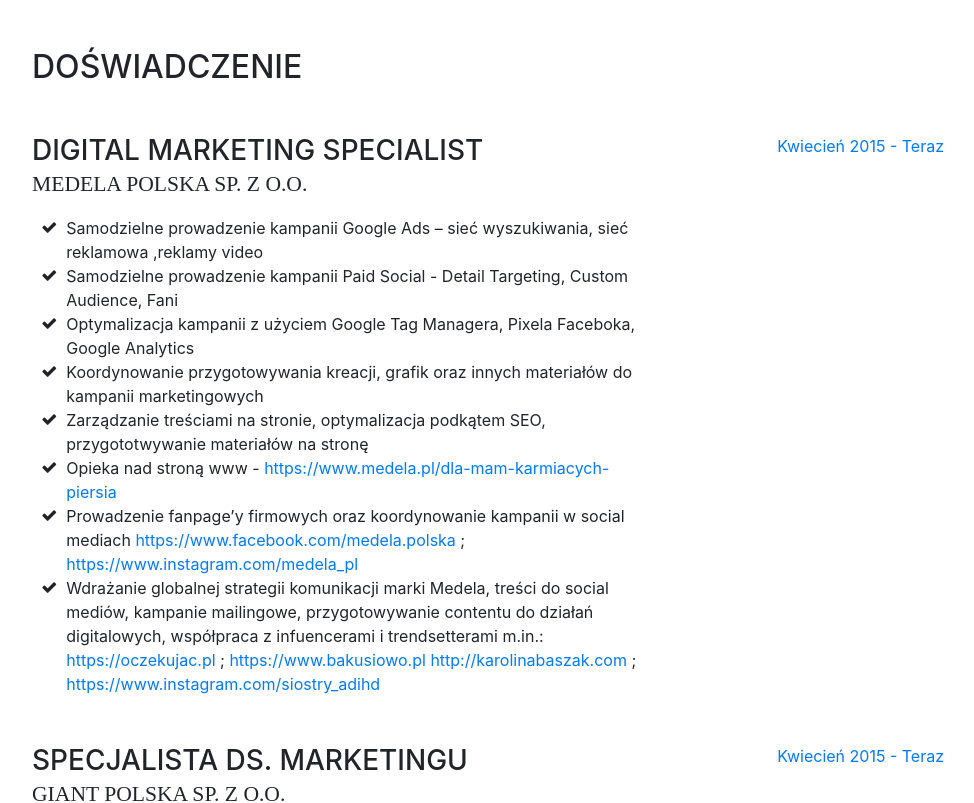
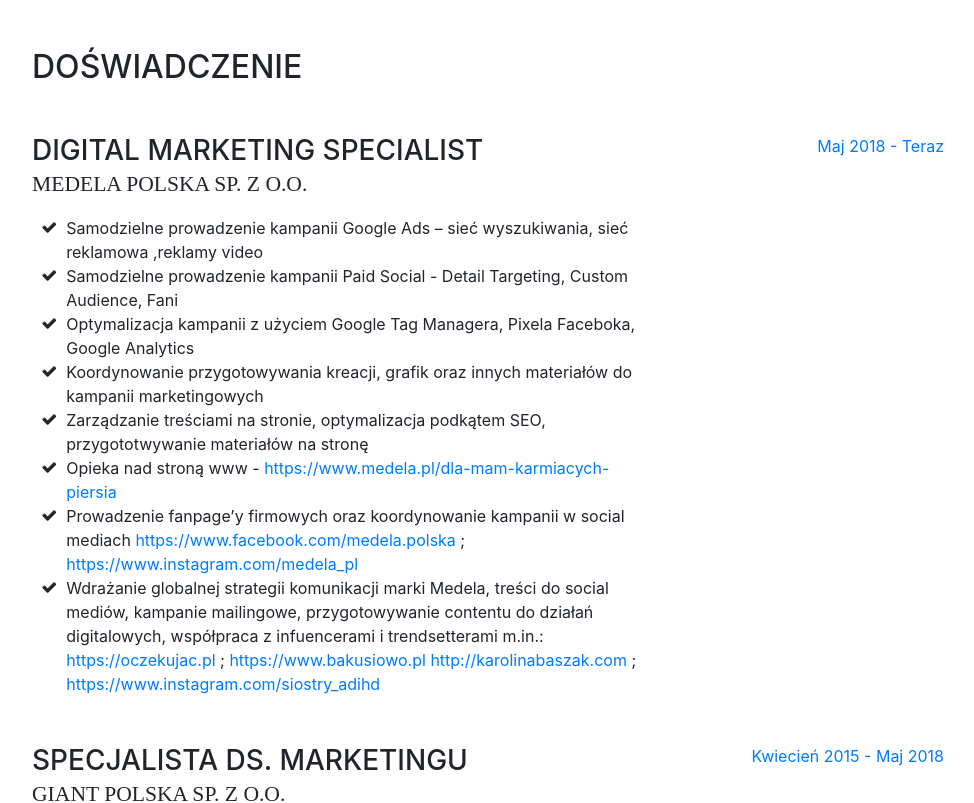
Before and after one commit to michalhayder/cv, a website with bundled scripts: page index.html in a window 1280 px wide. Shown: the part 800-1603 px from the top of the page, without its empty margins (288-1262 px from the left). Built offline with nearby package versions, Linux system fonts and the light colour scheme; a web font is replaced by a local one.

Commit message:
Update index.html

```diff
--- a/index.html
+++ b/index.html
@@ -143,7 +143,7 @@
                 </ul>
             </div>
             <div class="resume-date text-md-right">
-              <span class="text-primary">Kwiecień 2015 - Teraz</span>
+              <span class="text-primary">Maj 2018 - Teraz</span>
             </div>
           </div>
           <div class="resume-item d-flex flex-column flex-md-row mb-5">
@@ -193,7 +193,7 @@
                 </ul>
             </div>
             <div class="resume-date text-md-right">
-              <span class="text-primary">Kwiecień 2015 - Teraz</span>
+              <span class="text-primary">Kwiecień 2015 - Maj 2018</span>
             </div>
           </div>
           <div class="resume-item d-flex flex-column flex-md-row mb-5">
```
